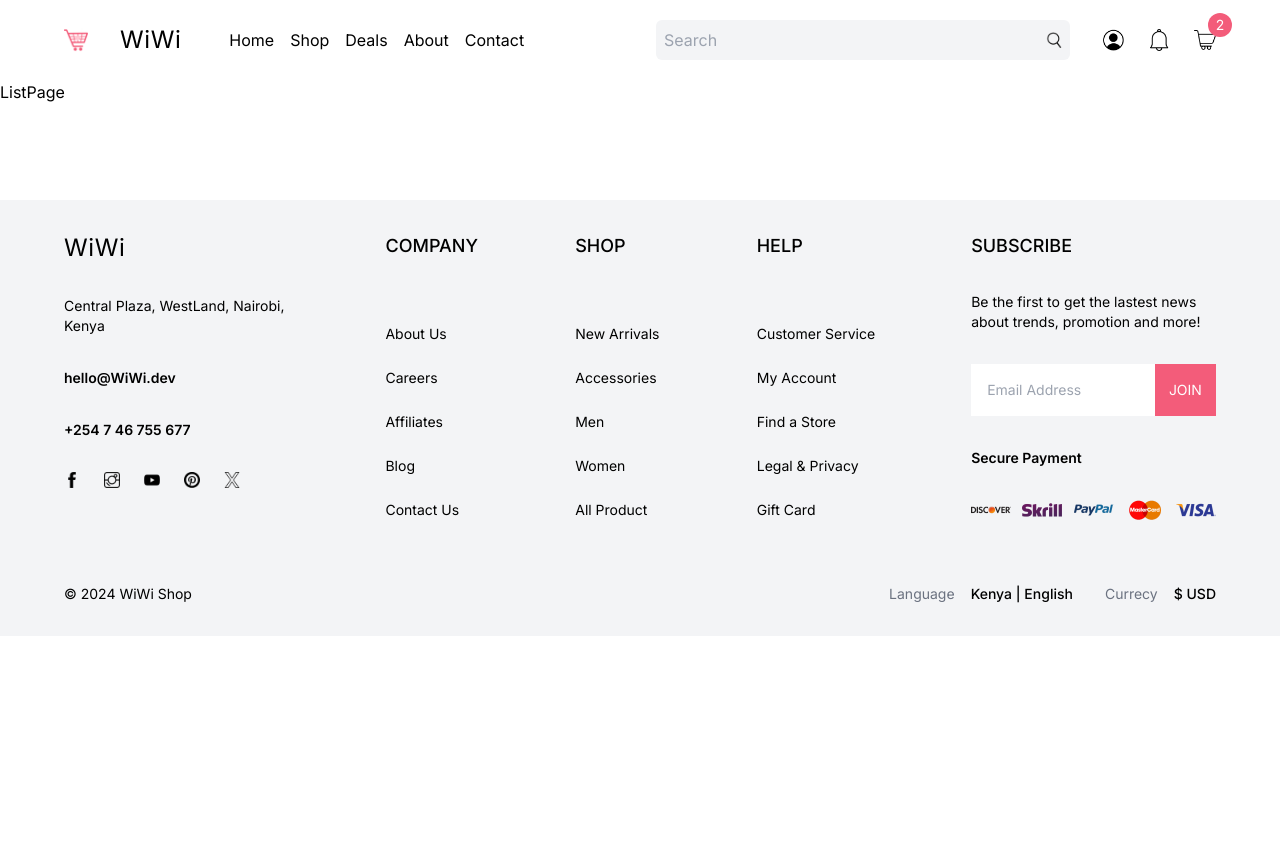
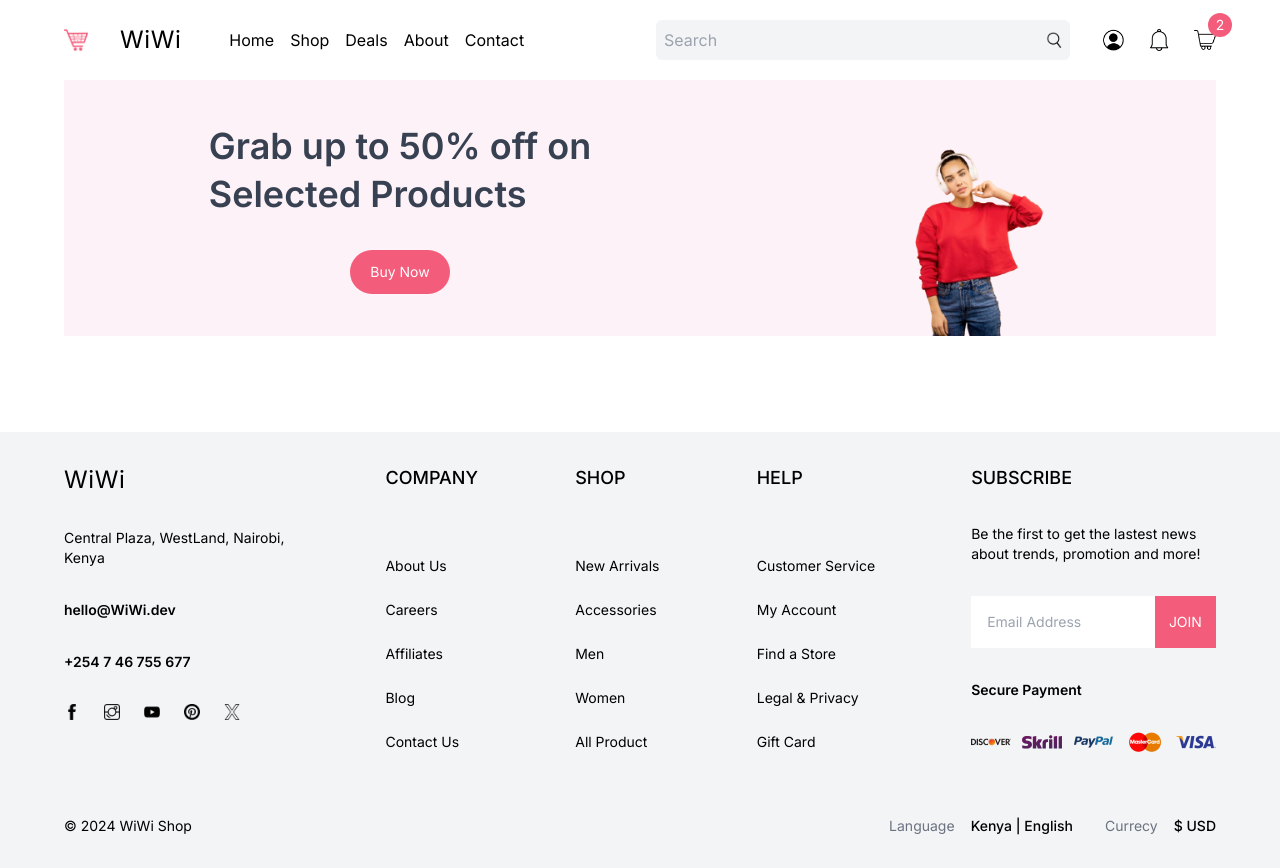
Before and after one commit to WaceraMercyThird/next-WIWI-Ecommerce, a Next.js app: page /list in a window 1280 px wide. Before the commit the page ends 800 px from the top, so only its background shows below. Built offline with nearby package versions, Linux system fonts and the light colour scheme.

Commit message:
Add product list page

```diff
--- a/src/app/list/page.tsx
+++ b/src/app/list/page.tsx
@@ -1,6 +1,25 @@
+import Filter from "@/components/Filter"
+import Image from "next/image"
+
 const ListPage = () => {
     return (
-        <div className="">ListPage</div>
+        <div className="px-4 md:px-8 lg:px-16 xl:32 2xl:px-64 relative">
+            {/* CAMPAIGN */}
+            <div className="bg-pink-50 px-4 flex justify-between h-64">
+                <div className="w-2/3 flex flex-col items-center justify-center gap-8">
+                <h1 className="text-4xl font-semibold leading-[48px] text-gray-700">
+                    Grab up to 50% off on <br/> Selected Products</h1>
+                <button className="rounded-3xl bg-lama text-white w-max py-3 px-5 text-sm hover:bg-white hover:text-lama hover:ring-1 hover:ring-lama">Buy Now</button>
+                </div>
+                <div className="relative w-1/2">
+                    <Image src="/woman.png" alt="" fill className="object-contain"/>
+                </div>
+            </div>
+            {/* FILTER  */}
+            <Filter/>
+            {/* PRODUCTS */}
+
+        </div>
     )
 }
 
--- /dev/null
+++ b/src/components/Filter.tsx
@@ -0,0 +1,7 @@
+const Filter = () => {
+    return (
+        <div></div>
+    )
+}
+
+export default Filter
```
Also changed, not shown: public/woman.png.
